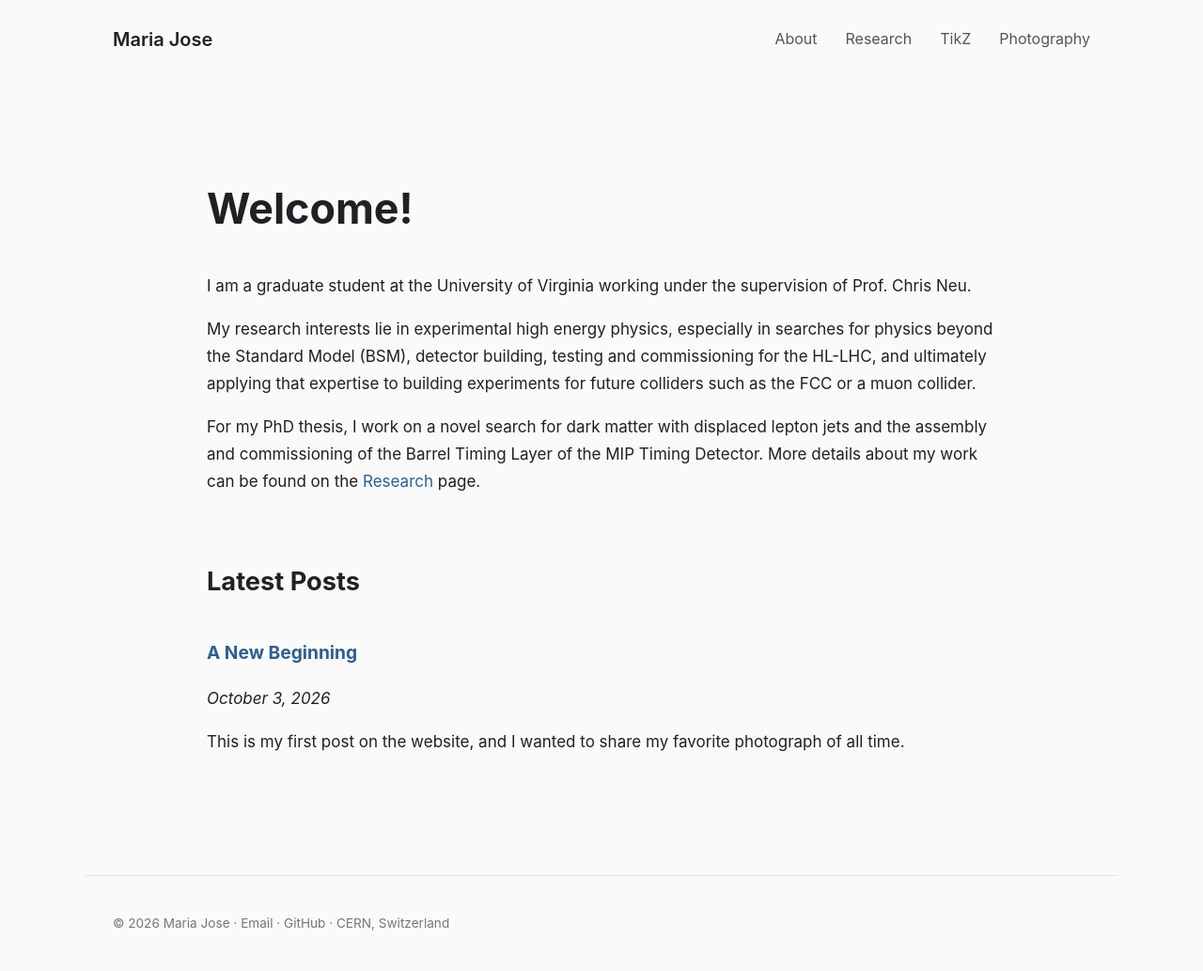
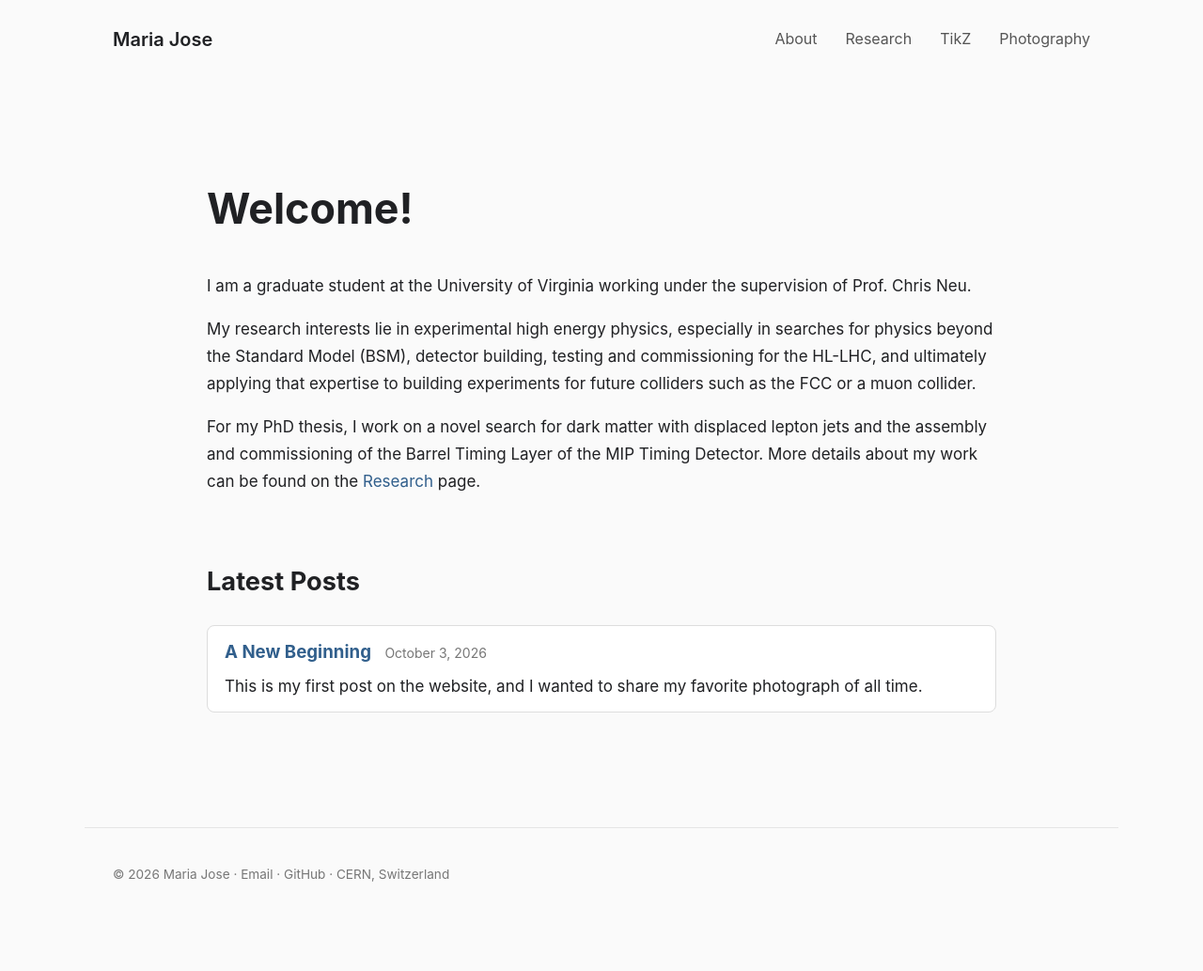
Before and after one commit to mariajose2398/mariajose2398.github.io, a Jekyll site: the page built from docs/index.md, in a window 1280 px wide. Shown: the whole page at 94% size. Built offline with Jekyll 4.4.1, drawn with Linux system fonts in a browser that asks for light colours; after the commit the page ends 981 px from its top, so only the background shows below that.

Commit message:
box to the posts

```diff
--- a/docs/assets/css/style.css
+++ b/docs/assets/css/style.css
@@ -184,3 +184,30 @@ footer a:hover {
     }
 
 }
+.post-box {
+    border: 1px solid #ddd;
+    border-radius: 8px;
+    padding: 12px 18px;
+    margin-bottom: 12px;
+    background: #fff;
+}
+
+.post-box h3 {
+    margin: 0 0 6px 0;
+    font-size: 1.1em;
+}
+
+.post-box h3 a {
+    text-decoration: none;
+}
+
+.post-date {
+    font-size: 0.75em;
+    font-weight: normal;
+    color: #777;
+    margin-left: 10px;
+}
+
+.post-box p {
+    margin: 0;
+}
--- a/docs/index.md
+++ b/docs/index.md
@@ -13,12 +13,15 @@ My research interests lie in experimental high energy physics, especially in sea
 For my PhD thesis, I work on a novel search for dark matter with displaced lepton jets and the assembly and commissioning of the Barrel Timing Layer of the MIP Timing Detector. More details about my work can be found on the [Research]({{ "/research/" | relative_url }}) page.
 
 ## Latest Posts
+{% for post in site.posts %}
+<div class="post-box">
 
-{% for post in site.posts %}
-### [{{ post.title }}]({{ post.url | relative_url }})
-
-*{{ post.date | date: "%B %-d, %Y" }}*
+<h3>
+  <a href="{{ post.url | relative_url }}">{{ post.title }}</a>
+  <span class="post-date">{{ post.date | date: "%B %-d, %Y" }}</span>
+</h3>
 
 {{ post.excerpt }}
 
+</div>
 {% endfor %}
```
